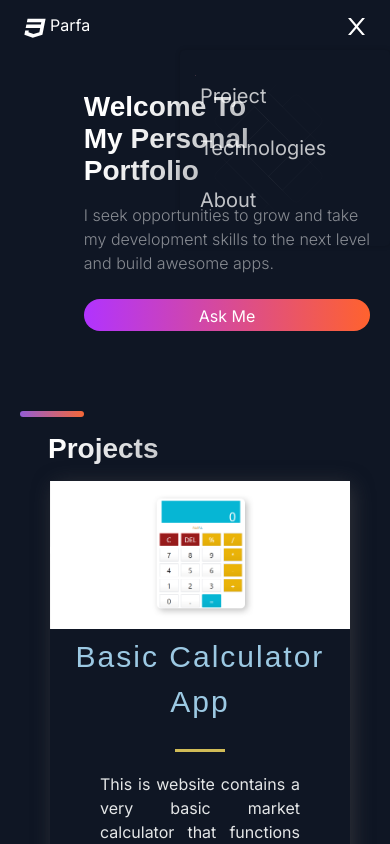
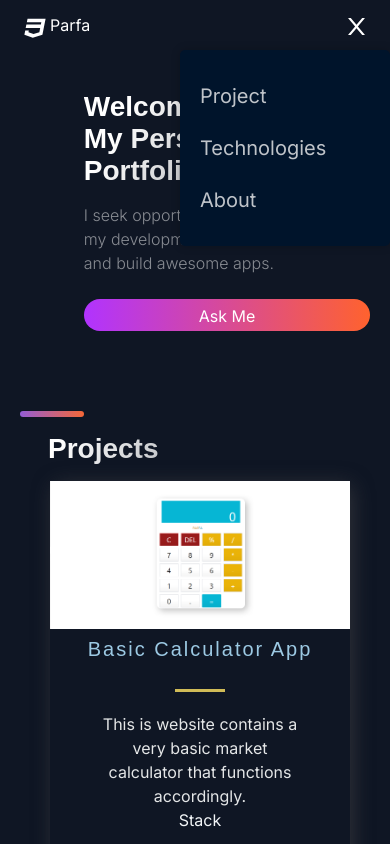
Before and after one commit to Longsparfa/my-portFolio, a Next.js app: page / in a window 390 px wide. Both pictures are taken after a click on the icon 356 px from the left and 26 px from the top of the page. Shown: the top 844 px of the page. Built offline with nearby package versions, Linux system fonts and the light colour scheme.

Commit message:
finishing touches on the toggle bg

```diff
--- a/app/components/Projects.jsx
+++ b/app/components/Projects.jsx
@@ -14,13 +14,13 @@
                     <img src={project.image} alt={project.title} className='w-[100%] h-[100%] object-cover overflow-hidden' />
                     <div className='text-center z-20 w-[100%]'>
                         <Link href={project.visit} className='cursor-pointer' >
-                         <h3 className='font-medium tracking-[2px] text-[#9cc9e3] py-[0.5rem] px-0 text-[3rem]'>{project.title}</h3>
+                         <h3 className='font-medium tracking-[2px] text-[#9cc9e3] py-[0.5rem] px-0 text-[3rem] sm:text-[2rem]'>{project.title}</h3>
                         </Link>
                         <hr className='w-[50px] h-[3px] my-[20px] mx-auto border-0 bg-[#d0bb57]' />
                     </div>
-                    <p className='w-[100%] py-0 px-[50px] text-[#e4e6e7] leading-[24px] text-justify sm:p-.3rem'>{project.description}</p>
+                    <p className='w-[100%] py-0 px-[50px] text-[#e4e6e7] leading-[24px] text-justify sm:text-center sm:p-.3rem'>{project.description}</p>
                     <div>
-                      <div className='text-center z-index-20 w-[100%]'>Stack</div>
+                      <div className='text-center z-20 w-[100%]'>Stack</div>
                       <ul className='flex justify-around p-[2rem]'>
                         {project.tags.map((t, i) => {
                             return (
--- a/app/components/Toggle.jsx
+++ b/app/components/Toggle.jsx
@@ -15,7 +15,7 @@
 
 
         {toggle && (
-             <div className='flex justify-flex-end align-flex-end flex-col text-align bg-#031B34 p-[2rem] absolute top-[40px] right-0 mt-[1rem] min-w-[210px] rounded-[5px] shadow-[0_0_5px_rgba(0,0,0,0.2)] z-[99999]'>
+             <div className='flex justify-flex-end align-flex-end flex-col text-align bg-[rgba(0,20,43)] p-[2rem] absolute top-[40px] right-0 mt-[1rem] min-w-[210px] rounded-[5px] shadow-[0_0_10px_rgba(0,0,0,0.2)] z-[99999]'>
 
              <a href="#projects" className='text-[2rem] leading-[32px] my-[1rem] mx-0 text-[rgba(255,255,255,0.75)] transition 0.4s ease mr-4 hover:text-white'>
                   Project
```
